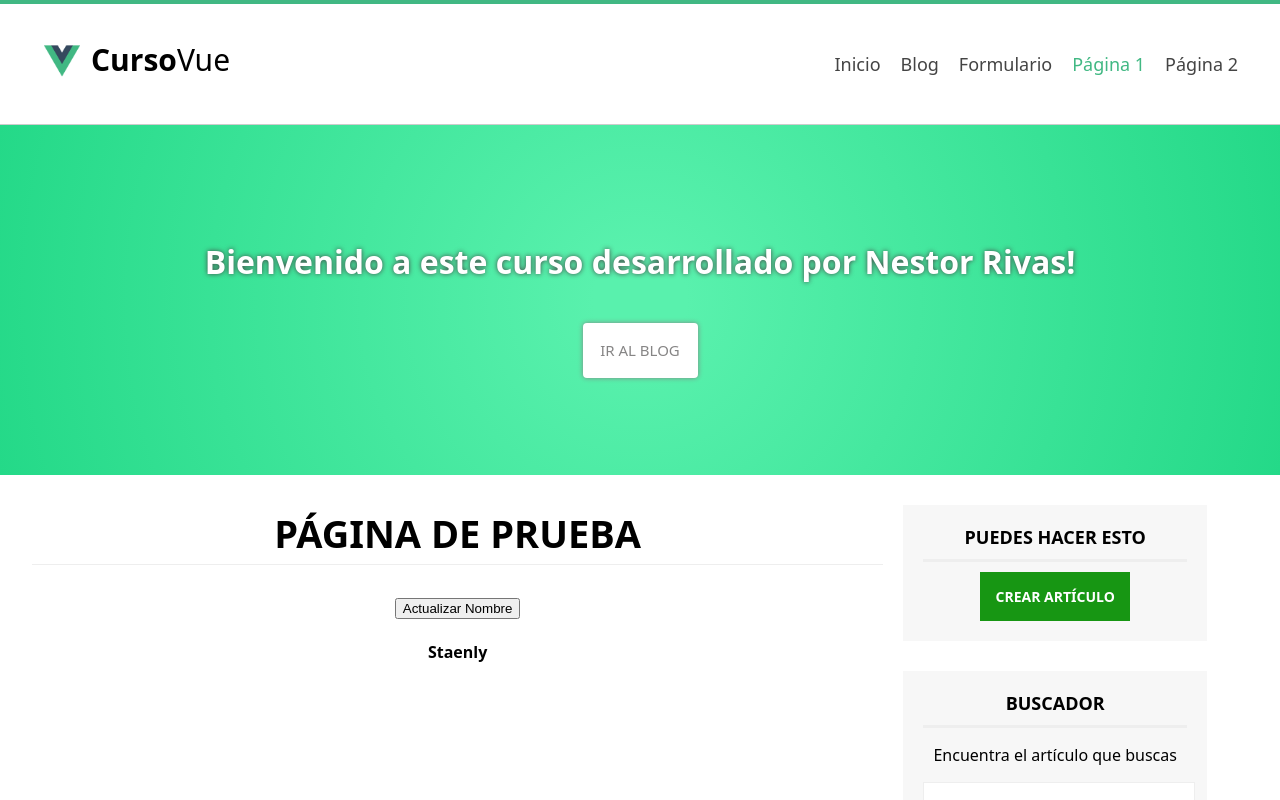
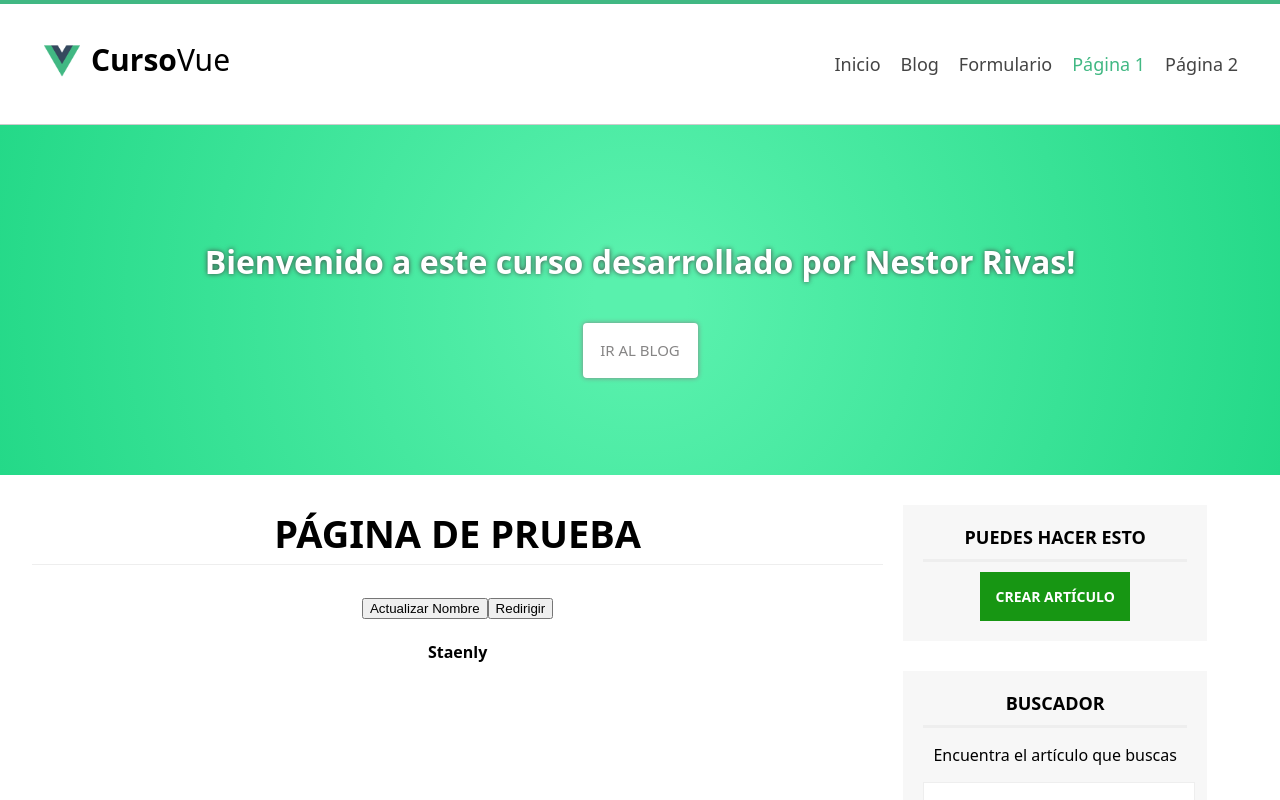
Before and after one commit to rotsenk/learning-vue, a Vue app: page /pagina in a window 1280 px wide. Shown: the top 800 px of the page. Built offline with nearby package versions, Linux system fonts and the light colour scheme.

Commit message:
redirect method

```diff
--- a/src/components/PaginaComponent.vue
+++ b/src/components/PaginaComponent.vue
@@ -3,6 +3,7 @@
     <h2 class="subheader">PÁGINA DE PRUEBA</h2>
     <h3>{{ id_desde_url }}</h3>
     <button @click="actualizarNombre()">Actualizar Nombre</button>
+    <button @click="redirigirAlBlog()">Redirigir</button>
     <h4>{{nombre}}</h4>
   </section>
 </template>
@@ -33,8 +34,12 @@ export default {
   },
   methods: {
     actualizarNombre() {
-      (this.nombre = "STAENLY RIVAS"), console.log(this.nombre);
+      (this.nombre = "STAENLY RIVAS");
+      console.log(this.nombre);
     },
+    redirigirAlBlog(){
+      this.$router.push('./blog');
+    }
   },
 };
 </script>
```
